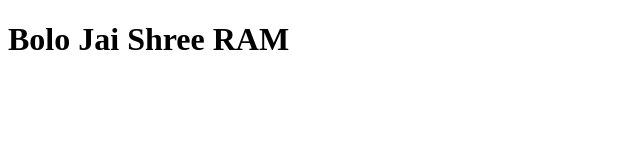
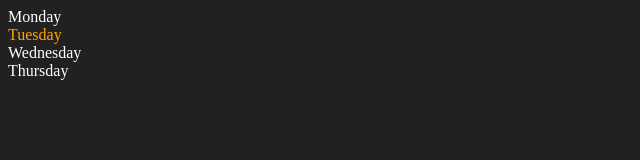
Before and after one commit to webrohit27/Javascript, a plain HTML site: page dom/index.html in a window 1280 px wide. Shown: the whole page, without its empty margins (0-640 px from the left). Drawn offline with Linux system fonts and the light colour scheme.

Commit message:
First dom Done

```diff
--- a/dom/index.html
+++ b/dom/index.html
@@ -5,7 +5,48 @@
     <meta name="viewport" content="width=device-width, initial-scale=1.0">
     <title>DOM Learning</title>
 </head>
-<body>
-    <h1>Bolo Jai Shree RAM</h1>
+<body style="background-color: #212121; Color: #fff" >
+   <div class="parent">
+     <div class="day">Monday</div>
+     <div class="day">Tuesday</div>
+     <div class="day">Wednesday</div>
+     <div class="day">Thursday</div>
+   </div>
 </body>
+
+<script>
+     const parent = document.querySelector('.parent')
+   //  console.log(parent);
+   //  console.log(parent.children);
+   //  console.log(parent.children[1]);
+
+
+     for (let i = 0; i < parent.children.length; i++) {
+        // console.log (parent.children[i].innerHTML);
+
+     }
+
+     parent.children[1].style.color = "Orange";
+    // console.log(parent.firstElementChild); // Monday firstchild Element
+    // console.log(parent.lastElementChild);  // Thursday lastchild Element
+
+    const dayOne = document.querySelector('.day')
+     console.log(dayOne);
+
+     // Now Jumping child class to Parent class
+    console.log(dayOne.parentElement);
+    console.log(dayOne.nextElementSibling); // Tuesday
+
+
+// Node List
+
+console.log("NODES: ", parent.childNodes);
+
+
+
+
+
+
+
+</script>
 </html>
```
